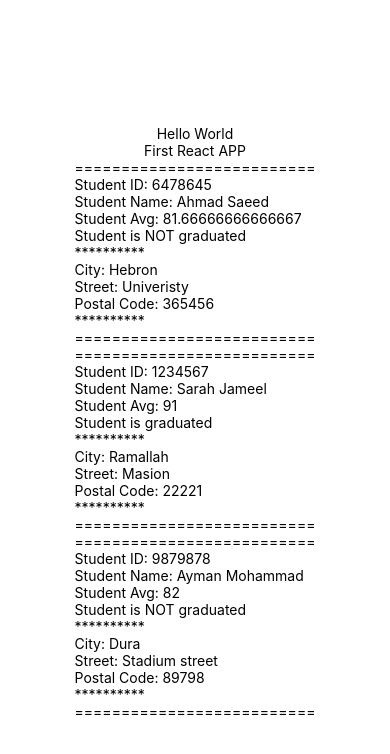
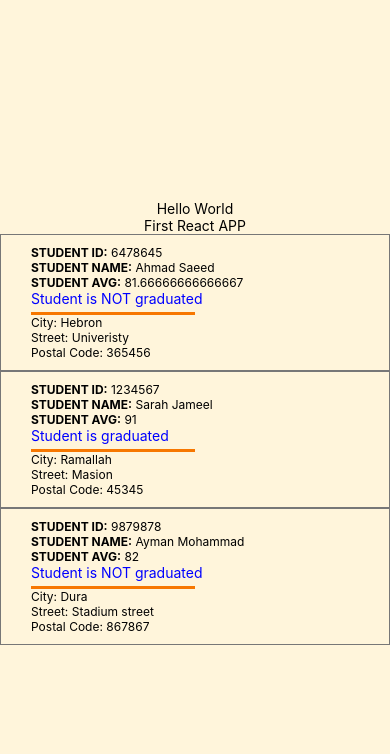
Before and after one commit to kldoon/MobileDev1_2027, a React Native app in the folder first-app/: screen / in a window 390 px wide. Shown: the top 754 px of the page. Built offline with nearby package versions, Linux system fonts and the light colour scheme.

Commit message:
Passing object as props, Styling components 1

```diff
--- a/first-app/App.jsx
+++ b/first-app/App.jsx
@@ -3,10 +3,9 @@ import StudentCard from './components/StudentCard.jsx';
 
 export default function App() {
   return (
-    <View style={styles.container}>
-      <Text>Hello World</Text>
+    <View style={styles.container} /*class="container"*/>
+      <Text >Hello World</Text>
       <Text>First React APP</Text>
-
       <StudentCard
         stdId={6478645}
         stdName="Ahmad Saeed"
@@ -14,9 +13,7 @@ export default function App() {
         m1={90}
         m2={85}
         m3={70}
-        city="Hebron"
-        street="Univeristy"
-        postal="365456"
+        address={{ city: 'Hebron', street: 'Univeristy', postal: '365456' }}
       />
       <StudentCard
         stdId={1234567}
@@ -25,9 +22,7 @@ export default function App() {
         m1={91}
         m2={95}
         m3={87}
-        city="Ramallah"
-        street="Masion"
-        postal="22221"
+        address={{ city: 'Ramallah', street: "Masion", postal: '45345' }}
       />
       <StudentCard
         stdId={9879878}
@@ -36,18 +31,22 @@ export default function App() {
         m1={92}
         m2={75}
         m3={79}
-        city="Dura"
-        street="Stadium street"
-        postal="89798"
+        address={{ city: 'Dura', street: "Stadium street", postal: '867867' }}
       />
     </View>
   );
 }
 
+// <style>
+// .title{
+//   font-size: 20px
+// }
+// </style>
+
 const styles = StyleSheet.create({
   container: {
     flex: 1,
-    backgroundColor: '#fff',
+    backgroundColor: '#fff5db',
     alignItems: 'center',
     justifyContent: 'center',
   },
--- a/first-app/components/StudentAddress.jsx
+++ b/first-app/components/StudentAddress.jsx
@@ -1,16 +1,26 @@
-import { View, Text } from 'react-native';
+import { View, Text, StyleSheet } from 'react-native';
 
 const StudentAddress = (props) => {
   return (
-    <View>
-      <Text>**********</Text>
-      <Text>City: {props.city}</Text>
-      <Text>Street: {props.street}</Text>
-      <Text>Postal Code: {props.postal}</Text>
-      <Text>**********</Text>
+    <View style={styles.wrapper}>
+      <Text style={styles.text}>City: {props.address.city}</Text>
+      <Text style={styles.text}>Street: {props.address.street}</Text>
+      <Text style={styles.text}>Postal Code: {props.address.postal}</Text>
     </View>
   )
 };
 
 
 export default StudentAddress;
+
+const styles = StyleSheet.create({
+  wrapper: {
+    borderTopColor: "#f77700",
+    borderTopWidth: 3,
+    width: "50%",
+    marginTop: 5
+  },
+  text: {
+    fontSize: 12
+  }
+})
--- a/first-app/components/StudentCard.jsx
+++ b/first-app/components/StudentCard.jsx
@@ -1,4 +1,4 @@
-import { Text, View } from 'react-native';
+import { Text, View, StyleSheet } from 'react-native';
 import StudentAddress from './StudentAddress.jsx'
 
 function StudentCard(props) {
@@ -8,20 +8,33 @@ function StudentCard(props) {
   const avg = (props.m1 + props.m2 + props.m3) / 3;
 
   return (
-    <View>
-      <Text>==========================</Text>
-      <Text>Student ID: {stdId}</Text>
-      <Text>Student Name: {stdName}</Text>
-      <Text>Student Avg: {avg}</Text>
-      <Text>Student is {isGraduated === false ? 'NOT ' : ''}graduated</Text>
+    <View style={styles.wrapper}>
+      <Text style={styles.text}><Text style={styles.info}>Student ID:</Text> {stdId}</Text>
+      <Text style={styles.text}><Text style={styles.info}>Student Name:</Text> {stdName}</Text>
+      <Text style={styles.text}><Text style={styles.info}>Student Avg:</Text> {avg}</Text>
+      <Text style={{ color: "#0000FF" }}>Student is {isGraduated === false ? 'NOT ' : ''}graduated</Text>
       <StudentAddress
-        city={props.city}
-        street={props.street}
-        postal={props.postal}
+        address={props.address}
       />
-      <Text>==========================</Text>
     </View>
   );
 }
 
 export default StudentCard;
+
+const styles = StyleSheet.create({
+  wrapper: {
+    borderWidth: 1,
+    borderColor: "#777777",
+    width: "100%",
+    paddingVertical: 10,
+    paddingHorizontal: 30
+  },
+  info: {
+    fontWeight: "bold",
+    textTransform: "uppercase"
+  },
+  text: {
+    fontSize: 12
+  }
+})
```
